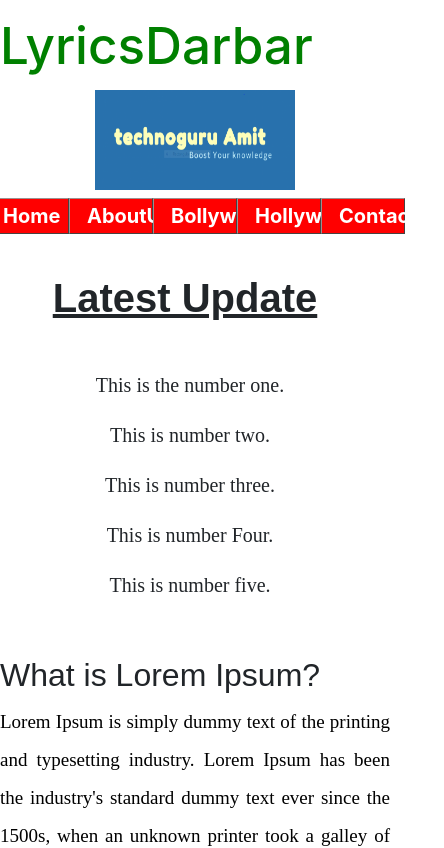
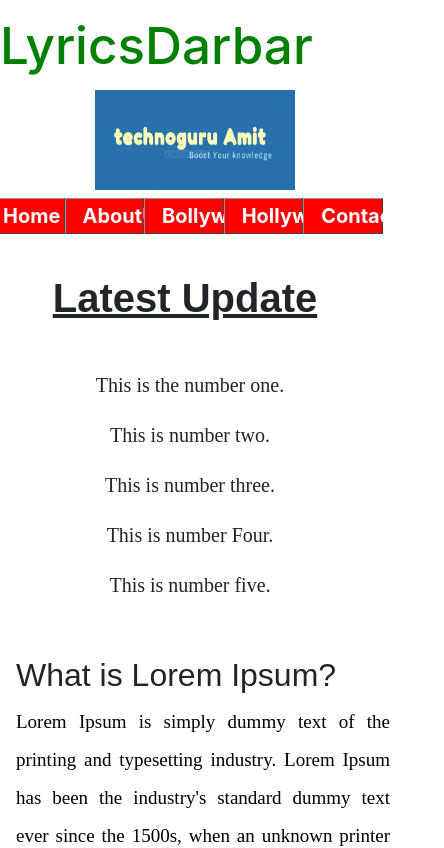
Before and after one commit to Anshika1301/Lyrics-Darbar, a plain HTML site: page index.html in a window 390 px wide. Shown: the top 848 px of the page, 444 px wide, since content can reach past the window. Drawn offline with nearby package versions, Linux system fonts and the light colour scheme.

Commit message:
update styles.css

```diff
--- a/styles.css
+++ b/styles.css
@@ -12,6 +12,11 @@ font-size: 3.2rem;
 .techno-img{
 width: 200px;
 height:100px;
+}
+
+.row-cols-5{
+width: 101%;
+overflow: hidden;
 }
 
 .top-bar{
@@ -128,15 +133,16 @@ margin-right: 2rem;
 text-align: center;
 margin-bottom: 0.5rem;
 }
+
+.row-cols-5{
+width: 102%;
+overflow: hidden;
+}
 }
 
 
 @media(max-width: 750px)
 {
-.set-body{
-margin-left: 0;
-}
-
 .set-body-cont{
 margin-left: 2rem;
 }
@@ -160,3 +166,12 @@ padding-top: 30px;
 display: none;
 }
 }
+
+
+@media(max-width:500px)
+{
+.row-cols-5{
+width: 102%;
+overflow: hidden;
+}
+}
```
